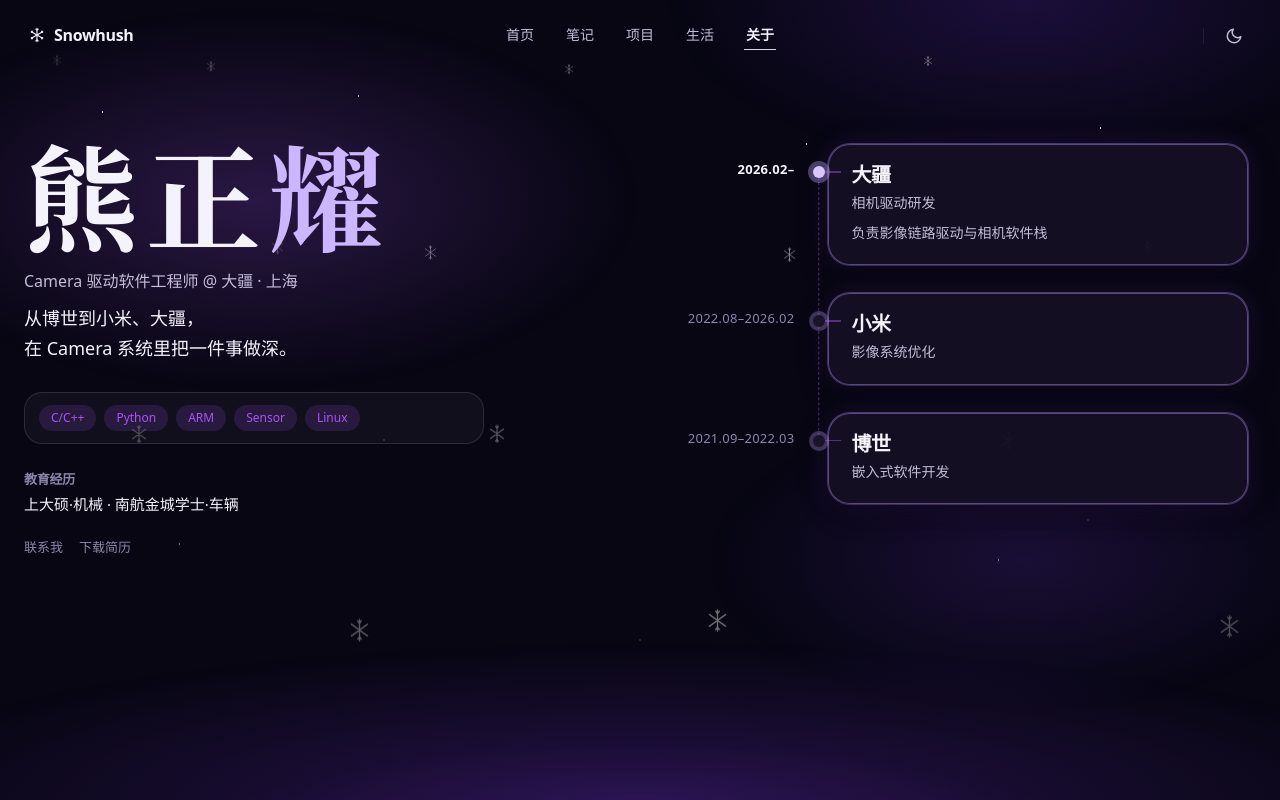
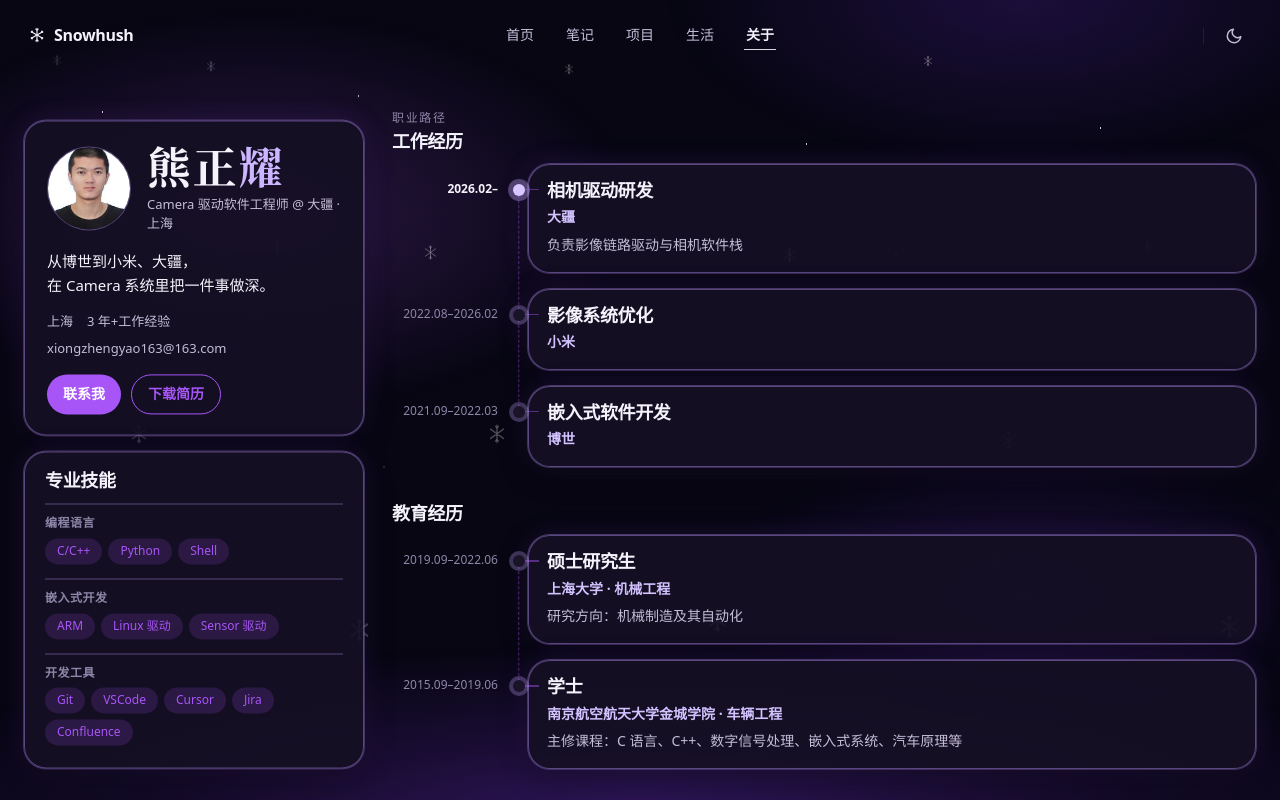
Before and after one commit to xiongzhengyao/Xiong-s-Radiant-Realm, a Vue app: page /about in a window 1280 px wide. Shown: the top 800 px of the page. Built offline with nearby package versions, Linux system fonts and the light colour scheme.

Commit message:
feat(about): fill the page with profile, skills, and education
Use the earlier about information on the current timeline: avatar and contact on the left, grouped skills, and a second rail for school.

Co-authored-by: Xiong Zhengyao <xiongzhengyao@users.noreply.github.com>

```diff
--- a/src/views/About.vue
+++ b/src/views/About.vue
@@ -8,8 +8,26 @@
       <div class="about-stars" />
     </div>
 
-    <section class="about-editorial">
-      <div class="about-left reveal">
+    <section class="about-board">
+      <aside class="about-side">
+        <div class="profile-card reveal">
+          <div class="profile-head">
+            <div class="avatar-wrap">
+              <img
+                v-if="!imageError"
+                class="avatar"
+                :src="profileImage"
+                :alt="nameFull"
+                @error="imageError = true"
+              >
+              <div
+                v-else
+                class="avatar-fallback"
+              >
+                ZY
+              </div>
+            </div>
+            <div>
               <h1 class="about-name">
                 <template
                   v-for="(ch, i) in nameChars"
@@ -21,40 +39,62 @@
               <p class="about-title">
                 {{ $t('about.profile.title') }}
               </p>
+            </div>
+          </div>
           <p class="about-bio">
             {{ $t('about.intro') }}
           </p>
-
-        <div class="skill-row">
-          <span
-            v-for="skill in skillsFlat"
-            :key="skill"
-            class="tag tag-accent"
-          >{{ skill }}</span>
-        </div>
-
-        <div class="education-block">
-          <h3>{{ $t('about.educationLabel') }}</h3>
-          <p>{{ $t('about.educationSummary') }}</p>
-        </div>
-
-        <p class="about-links no-print">
+          <ul class="profile-meta">
+            <li>{{ $t('about.profile.location') }}</li>
+            <li>{{ $t('about.profile.years') }}</li>
+            <li>
+              <a :href="`mailto:${email}`">{{ email }}</a>
+            </li>
+          </ul>
+          <div class="profile-actions no-print">
             <button
               type="button"
+              class="btn btn-primary"
               @click="$router.push('/contact')"
             >
               {{ $t('about.contactCta') }}
             </button>
             <button
               type="button"
+              class="btn btn-outline"
               @click="printResume"
             >
               {{ $t('about.resumeCta') }}
             </button>
-        </p>
+          </div>
         </div>
 
-      <ol class="about-right timeline">
+        <div class="skills-panel reveal reveal-delay-1">
+          <h2>{{ $t('about.sections.skills') }}</h2>
+          <div
+            v-for="group in skillGroups"
+            :key="group.name"
+            class="skill-group"
+          >
+            <h3>{{ group.name }}</h3>
+            <div class="skill-tags">
+              <span
+                v-for="skill in group.items"
+                :key="skill"
+                class="tag tag-accent"
+              >{{ skill }}</span>
+            </div>
+          </div>
+        </div>
+      </aside>
+
+      <div class="about-main">
+        <section class="timeline-section">
+          <header class="section-head reveal">
+            <p>{{ $t('about.experience.eyebrow') }}</p>
+            <h2>{{ $t('about.sections.experience') }}</h2>
+          </header>
+          <ol class="timeline">
             <li
               v-for="(job, idx) in workExperience"
               :key="`${job.company}-${job.period}`"
@@ -67,9 +107,9 @@
                 aria-hidden="true"
               />
               <article class="timeline-card">
-            <h3>{{ job.company }}</h3>
-            <p class="timeline-role">
-              {{ job.position }}
+                <h3>{{ job.position }}</h3>
+                <p class="timeline-org">
+                  {{ job.company }}
                 </p>
                 <p
                   v-if="job.description && job.description !== job.position"
@@ -81,30 +121,65 @@
             </li>
           </ol>
         </section>
+
+        <section class="timeline-section">
+          <header class="section-head reveal">
+            <h2>{{ $t('about.sections.education') }}</h2>
+          </header>
+          <ol class="timeline">
+            <li
+              v-for="(edu, idx) in educationHistory"
+              :key="`${edu.school}-${edu.period}`"
+              class="timeline-item reveal"
+              :class="'reveal-delay-' + (idx + 1)"
+            >
+              <time class="timeline-time">{{ edu.period }}</time>
+              <span
+                class="timeline-dot"
+                aria-hidden="true"
+              />
+              <article class="timeline-card">
+                <h3>{{ edu.degree }}</h3>
+                <p class="timeline-org">
+                  {{ edu.school }} · {{ edu.major }}
+                </p>
+                <p
+                  v-if="edu.details"
+                  class="timeline-detail"
+                >
+                  {{ edu.details }}
+                </p>
+              </article>
+            </li>
+          </ol>
+        </section>
+      </div>
+    </section>
   </div>
 </template>
 
 <script setup>
-import { computed } from 'vue'
+import { computed, ref } from 'vue'
 import { useI18n } from 'vue-i18n'
 import { useReveal } from '@/composables/useReveal'
+import { APP_CONFIG } from '@/utils/constants'
 
 const { t, tm } = useI18n()
 useReveal()
+
+const email = APP_CONFIG.EMAIL
+const profileImage = APP_CONFIG.IMAGES.PROFILE
+const imageError = ref(false)
 
 const nameFull = computed(() => t('about.profile.name'))
 const accentChar = computed(() => t('about.profile.nameAccent'))
 const nameChars = computed(() => Array.from(nameFull.value))
 
-const skillsFlat = computed(() => {
-  const items = tm('about.skillsFlat')
-  return Array.isArray(items) ? items : ['C/C++', 'Python', 'ARM', 'Sensor', 'Linux']
-})
+const asList = value => (Array.isArray(value) ? value : [])
 
-const workExperience = computed(() => {
-  const items = tm('about.work')
-  return Array.isArray(items) ? items : []
-})
+const skillGroups = computed(() => asList(tm('about.skillGroups')))
+const workExperience = computed(() => asList(tm('about.work')))
+const educationHistory = computed(() => asList(tm('about.education')))
 
 const printResume = () => {
   window.print()
@@ -151,25 +226,79 @@ html.dark .about-stars {
   opacity: 0.45;
 }
 
-.about-editorial {
+.about-board {
   position: relative;
   z-index: 1;
   max-width: var(--max-width-wide);
   margin: 0 auto;
-  padding: clamp(40px, 8vh, 80px) 24px 96px;
+  padding: 36px 24px 80px;
   display: grid;
-  grid-template-columns: minmax(280px, 1fr) minmax(300px, 1fr);
-  gap: clamp(40px, 6vw, 80px);
+  grid-template-columns: 340px minmax(0, 1fr);
+  gap: 28px;
   align-items: start;
+}
+
+.about-side {
+  position: sticky;
+  top: calc(var(--nav-height) + 20px);
+  display: flex;
+  flex-direction: column;
+  gap: 16px;
+}
+
+.profile-card,
+.skills-panel,
+.timeline-card {
+  background: var(--color-card-bg);
+  border: 1px solid var(--color-card-border);
+  border-radius: 22px;
+  box-shadow: var(--shadow-md), var(--color-card-glow);
+}
+
+.profile-card {
+  padding: 22px 22px 20px;
+}
+
+.profile-head {
+  display: flex;
+  align-items: center;
+  gap: 16px;
+  margin-bottom: 16px;
+}
+
+.avatar-wrap {
+  width: 84px;
+  height: 84px;
+  flex: 0 0 84px;
+  border-radius: 50%;
+  overflow: hidden;
+  border: 1px solid var(--color-card-border);
+  background: var(--color-bg-secondary);
+}
+
+.avatar,
+.avatar-fallback {
+  width: 100%;
+  height: 100%;
+  object-fit: cover;
+}
+
+.avatar-fallback {
+  display: flex;
+  align-items: center;
+  justify-content: center;
+  font-size: 22px;
+  font-weight: 700;
+  color: var(--color-text-tertiary);
 }
 
 .about-name {
   font-family: var(--font-serif);
-  font-size: clamp(76px, 9vw, 118px);
+  font-size: 44px;
   font-weight: 700;
-  letter-spacing: 0.06em;
+  letter-spacing: 0.04em;
   line-height: 1;
-  margin-bottom: 18px;
+  margin: 0 0 8px;
 }
 
 .about-name .accent {
@@ -181,79 +310,95 @@ html.dark .about-name .accent {
 }
 
 .about-title {
-  font-size: 16px;
+  margin: 0;
+  font-size: 13px;
+  line-height: 1.45;
   color: var(--color-text-secondary);
-  margin-bottom: 8px;
-}
-
-.about-eyebrow {
-  font-size: 12px;
-  letter-spacing: 0.16em;
-  text-transform: uppercase;
-  color: var(--color-mist);
-  margin-bottom: 18px;
 }
 
 .about-bio {
-  font-size: 18px;
-  line-height: 1.7;
+  margin: 0 0 14px;
+  font-size: 15px;
+  line-height: 1.65;
   color: var(--color-text);
-  max-width: 16em;
-  margin-bottom: 28px;
   white-space: pre-line;
 }
 
-.skill-row {
+.profile-meta {
   display: flex;
   flex-wrap: wrap;
-  gap: 8px;
-  padding: 12px 14px;
-  border-radius: 18px;
-  background: rgba(255, 255, 255, 0.55);
-  border: 1px solid rgba(255, 255, 255, 0.7);
-  margin-bottom: 28px;
-  max-width: 460px;
+  gap: 8px 14px;
+  margin: 0 0 16px;
+  padding: 0;
+  list-style: none;
+  font-size: 13px;
+  color: var(--color-text-secondary);
 }
 
-html.dark .skill-row {
-  background: rgba(255, 255, 255, 0.04);
-  border-color: rgba(196, 181, 253, 0.16);
+.profile-meta a {
+  color: inherit;
+  text-decoration: none;
 }
 
-.education-block h3 {
-  font-size: 13px;
-  font-weight: 600;
-  color: var(--color-text-tertiary);
-  margin-bottom: 6px;
+.profile-actions {
+  display: flex;
+  flex-wrap: wrap;
+  gap: 10px;
 }
 
-.education-block p {
-  font-size: 15px;
-  color: var(--color-text);
-  margin-bottom: 28px;
+.profile-actions .btn {
+  min-height: 40px;
+  padding: 8px 16px;
 }
 
-.about-links {
-  display: flex;
-  gap: 16px;
-  margin-top: -8px;
+.skills-panel {
+  padding: 18px 20px 8px;
 }
 
-.about-links button {
-  border: none;
-  background: none;
-  padding: 0;
-  font: inherit;
-  font-size: 13px;
-  color: var(--color-text-tertiary);
-  cursor: pointer;
+.skills-panel > h2,
+.section-head h2 {
+  font-size: 18px;
+  margin: 0 0 12px;
 }
 
-.about-right {
-  --time-col: 132px;
+.skill-group {
+  padding: 12px 0 14px;
+  border-top: 1px solid var(--color-card-border);
+}
+
+.skill-group h3 {
+  margin: 0 0 8px;
+  font-size: 12px;
+  font-weight: 600;
+  letter-spacing: 0.04em;
+  color: var(--color-text-tertiary);
+}
+
+.skill-tags {
+  display: flex;
+  flex-wrap: wrap;
+  gap: 6px;
+}
+
+.about-main {
+  display: flex;
+  flex-direction: column;
+  gap: 36px;
+  min-width: 0;
+}
+
+.section-head p {
+  margin: 0 0 4px;
+  font-size: 12px;
+  letter-spacing: 0.14em;
+  text-transform: uppercase;
+  color: var(--color-text-tertiary);
+}
+
+.timeline {
+  --time-col: 118px;
   --dot-col: 18px;
-  position: relative;
-  margin: 8px 0 0;
+  margin: 0;
   padding: 0;
   list-style: none;
 }
@@ -265,26 +410,25 @@ html.dark .skill-row {
   align-items: start;
 }
 
+.timeline-item + .timeline-item {
+  margin-top: 16px;
+}
+
 .timeline-item:not(:last-child)::before {
   content: '';
   position: absolute;
   left: calc(var(--time-col) + var(--dot-col) / 2);
-  top: 28px;
-  bottom: -56px;
+  top: 26px;
+  bottom: -42px;
   border-left: 1.5px dashed var(--color-accent-border);
   transform: translateX(-0.75px);
 }
 
-.timeline-item + .timeline-item {
-  margin-top: 28px;
-}
-
 .timeline-time {
-  padding: 16px 16px 0 0;
+  padding: 16px 12px 0 0;
   text-align: right;
-  font-size: 13px;
+  font-size: 12px;
   line-height: 1.45;
-  letter-spacing: 0.02em;
   color: var(--color-text-tertiary);
 }
 
@@ -296,7 +440,7 @@ html.dark .skill-row {
 .timeline-dot {
   width: 12px;
   height: 12px;
-  margin: 22px auto 0;
+  margin: 20px auto 0;
   border-radius: 50%;
   background: #fff;
   box-shadow: 0 0 0 4px rgba(183, 164, 243, 0.32);
@@ -309,7 +453,7 @@ html.dark .skill-row {
   position: absolute;
   left: 12px;
   top: 5px;
-  width: 16px;
+  width: 14px;
   height: 1.5px;
   background: var(--color-accent-border);
 }
@@ -330,38 +474,53 @@ html.dark .timeline-item.is-current .timeline-dot {
 }
 
 .timeline-card {
-  background: var(--color-card-bg);
-  border: 1px solid var(--color-card-border);
-  border-radius: 22px;
-  box-shadow: var(--shadow-md), var(--color-card-glow);
-  padding: 18px 22px 20px;
-  max-width: 420px;
+  padding: 14px 18px 16px;
 }
 
 .timeline-card h3 {
-  font-size: 20px;
-  font-weight: 650;
-  margin-bottom: 6px;
+  margin: 0 0 4px;
+  font-size: 18px;
+  line-height: 1.3;
 }
 
-.timeline-role,
+.timeline-org,
 .timeline-detail {
   margin: 0;
   font-size: 14px;
+  line-height: 1.55;
   color: var(--color-text-secondary);
 }
 
-.timeline-detail {
-  margin-top: 8px;
+.timeline-org {
+  color: #7d6ad6;
+  font-weight: 600;
 }
 
-@media (max-width: 860px) {
-  .about-editorial {
-    grid-template-columns: 1fr;
-    gap: 48px;
+html.dark .timeline-org {
+  color: #d2c2ff;
 }
 
-  .about-right {
+.timeline-detail {
+  margin-top: 6px;
+}
+
+@media (max-width: 980px) {
+  .about-board {
+    grid-template-columns: 1fr;
+    gap: 20px;
+  }
+
+  .about-side {
+    position: static;
+  }
+}
+
+@media (max-width: 640px) {
+  .about-name {
+    font-size: 36px;
+  }
+
+  .timeline {
     --time-col: 0px;
   }
 
@@ -372,7 +531,7 @@ html.dark .timeline-item.is-current .timeline-dot {
   .timeline-time {
     grid-column: 2;
     grid-row: 1;
-    padding: 0 0 8px 14px;
+    padding: 0 0 8px 12px;
     text-align: left;
   }
 
@@ -384,23 +543,23 @@ html.dark .timeline-item.is-current .timeline-dot {
   .timeline-card {
     grid-column: 2;
     grid-row: 2;
-    max-width: none;
-    margin-left: 14px;
+    margin-left: 12px;
   }
 
   .timeline-item:not(:last-child)::before {
     left: 9px;
+    bottom: -34px;
   }
 }
 
 @media print {
   .about-atmosphere,
-  .about-actions {
+  .profile-actions {
     display: none !important;
   }
 
-  .timeline-detail {
-    display: block !important;
+  .about-side {
+    position: static;
   }
 }
 </style>
```
Lines whose indentation alone changed are shown as unchanged.
